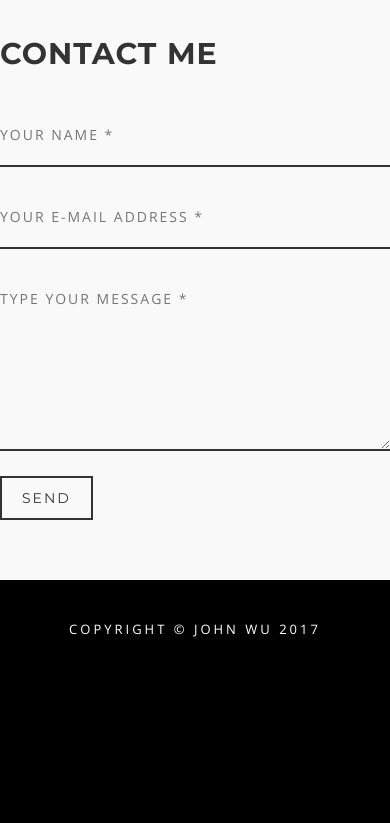
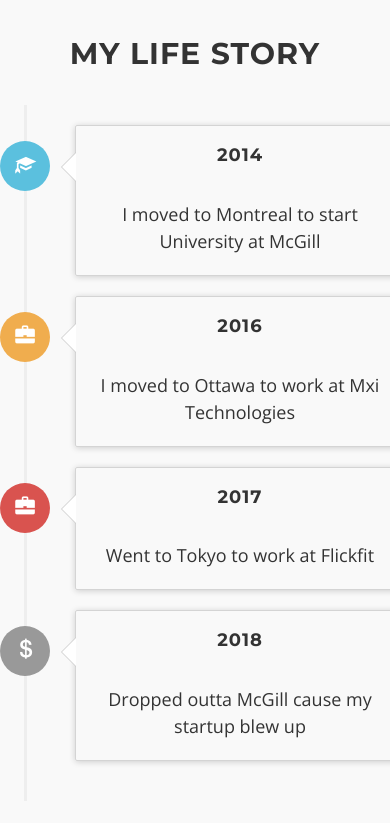
Before and after one commit to johnwu0604/my-face, a website: page public/index.html in a window 390 px wide. Shown: the part 1181-2004 px from the top of the page. Before the commit the page ends 1861 px from the top, so only its background shows below. Drawn offline with nearby package versions, Linux system fonts and the light colour scheme.

Commit message:
More changest UI template

```diff
--- a/public/css/theme.css
+++ b/public/css/theme.css
@@ -484,3 +484,187 @@ section {
 	background-position: center;
 	background-size: cover;
 }
+
+.timeline {
+	list-style: none;
+	padding: 20px 0 20px;
+	position: relative;
+}
+
+.timeline:before {
+	top: 0;
+	bottom: 0;
+	position: absolute;
+	content: " ";
+	width: 3px;
+	background-color: #eeeeee;
+	left: 50%;
+	margin-left: -1.5px;
+}
+
+.timeline > li {
+	margin-bottom: 20px;
+	position: relative;
+}
+
+.timeline > li:before,
+.timeline > li:after {
+	content: " ";
+	display: table;
+}
+
+.timeline > li:after {
+	clear: both;
+}
+
+.timeline > li:before,
+.timeline > li:after {
+	content: " ";
+	display: table;
+}
+
+.timeline > li:after {
+	clear: both;
+}
+
+.timeline > li > .timeline-panel {
+	width: 46%;
+	float: left;
+	border: 1px solid #d4d4d4;
+	border-radius: 2px;
+	padding: 20px;
+	position: relative;
+	-webkit-box-shadow: 0 1px 6px rgba(0, 0, 0, 0.175);
+	box-shadow: 0 1px 6px rgba(0, 0, 0, 0.175);
+}
+
+.timeline > li > .timeline-panel:before {
+	position: absolute;
+	top: 26px;
+	right: -15px;
+	display: inline-block;
+	border-top: 15px solid transparent;
+	border-left: 15px solid #ccc;
+	border-right: 0 solid #ccc;
+	border-bottom: 15px solid transparent;
+	content: " ";
+}
+
+.timeline > li > .timeline-panel:after {
+	position: absolute;
+	top: 27px;
+	right: -14px;
+	display: inline-block;
+	border-top: 14px solid transparent;
+	border-left: 14px solid #fff;
+	border-right: 0 solid #fff;
+	border-bottom: 14px solid transparent;
+	content: " ";
+}
+
+.timeline > li > .timeline-badge {
+	color: #fff;
+	width: 50px;
+	height: 50px;
+	line-height: 50px;
+	font-size: 1.4em;
+	text-align: center;
+	position: absolute;
+	top: 16px;
+	left: 50%;
+	margin-left: -25px;
+	background-color: #999999;
+	z-index: 100;
+	border-top-right-radius: 50%;
+	border-top-left-radius: 50%;
+	border-bottom-right-radius: 50%;
+	border-bottom-left-radius: 50%;
+}
+
+.timeline > li.timeline-inverted > .timeline-panel {
+	float: right;
+}
+
+.timeline > li.timeline-inverted > .timeline-panel:before {
+	border-left-width: 0;
+	border-right-width: 15px;
+	left: -15px;
+	right: auto;
+}
+
+.timeline > li.timeline-inverted > .timeline-panel:after {
+	border-left-width: 0;
+	border-right-width: 14px;
+	left: -14px;
+	right: auto;
+}
+
+.timeline-badge.primary {
+	background-color: #2e6da4 !important;
+}
+
+.timeline-badge.success {
+	background-color: #3f903f !important;
+}
+
+.timeline-badge.warning {
+	background-color: #f0ad4e !important;
+}
+
+.timeline-badge.danger {
+	background-color: #d9534f !important;
+}
+
+.timeline-badge.info {
+	background-color: #5bc0de !important;
+}
+
+.timeline-title {
+	margin-top: 0;
+	color: inherit;
+}
+
+.timeline-body > p,
+.timeline-body > ul {
+	margin-bottom: 0;
+}
+
+.timeline-body > p + p {
+	margin-top: 5px;
+}
+
+@media (max-width: 767px) {
+	ul.timeline:before {
+		left: 40px;
+	}
+
+	ul.timeline > li > .timeline-panel {
+		width: calc(100% - 90px);
+		width: -moz-calc(100% - 90px);
+		width: -webkit-calc(100% - 90px);
+	}
+
+	ul.timeline > li > .timeline-badge {
+		left: 15px;
+		margin-left: 0;
+		top: 16px;
+	}
+
+	ul.timeline > li > .timeline-panel {
+		float: right;
+	}
+
+	ul.timeline > li > .timeline-panel:before {
+		border-left-width: 0;
+		border-right-width: 15px;
+		left: -15px;
+		right: auto;
+	}
+
+	ul.timeline > li > .timeline-panel:after {
+		border-left-width: 0;
+		border-right-width: 14px;
+		left: -14px;
+		right: auto;
+	}
+}
--- a/public/index.html
+++ b/public/index.html
@@ -42,6 +42,9 @@
 				<a href="#photos">Photos</a>
 				</li>
 				<li>
+					<a href="#timeline">My Life Story</a>
+				</li>
+				<li>
 				<a href="#contact">Contact Me</a>
 				</li>
 			</ul>
@@ -70,7 +73,7 @@
 	</div>
 	</header>
 
-<!-- About Section -->
+	<!-- About Section -->
 	<section id="about">
 	<div class="container content-section text-center">
 		<div class="row">
@@ -185,7 +188,62 @@
 	</div>
 	</section>
 
-<!-- Contact Section -->
+	<!-- Timeline -->
+	<section id="timeline">
+		<div class="container content-section text-center">
+			<div class="row">
+				<h2>My Life Story</h2>
+				<ul class="timeline">
+					<li>
+						<div class="timeline-badge info"><i class="glyphicon glyphicon-education"></i></div>
+						<div class="timeline-panel">
+							<div class="timeline-heading">
+								<h4 class="timeline-title">2014</h4>
+							</div>
+							<div class="timeline-body">
+								<p>I moved to Montreal to start University at McGill</p>
+							</div>
+						</div>
+					</li>
+					<li class="timeline-inverted">
+						<div class="timeline-badge warning"><i class="glyphicon glyphicon-briefcase"></i></div>
+						<div class="timeline-panel">
+							<div class="timeline-heading">
+								<h4 class="timeline-title">2016</h4>
+							</div>
+							<div class="timeline-body">
+								<p>I moved to Ottawa to work at Mxi Technologies</p>
+							</div>
+						</div>
+					</li>
+					<li>
+						<div class="timeline-badge danger"><i class="glyphicon glyphicon-briefcase"></i></div>
+						<div class="timeline-panel">
+							<div class="timeline-heading">
+								<h4 class="timeline-title">2017</h4>
+							</div>
+							<div class="timeline-body">
+								<p>Went to Tokyo to work at Flickfit</p>
+							</div>
+						</div>
+					</li>
+					<li class="timeline-inverted">
+						<div class="timeline-badge default"><i class="glyphicon glyphicon-usd"></i></div>
+						<div class="timeline-panel">
+							<div class="timeline-heading">
+								<h4 class="timeline-title">2018</h4>
+							</div>
+							<div class="timeline-body">
+								<p>Dropped outta McGill cause my startup blew up</p>
+							</div>
+						</div>
+					</li>
+				</ul>
+			</div>
+		</div>
+	</section>
+
+	<!-- Contact Section -->
 	<section id="contact">
 		<div class="container content-section">
 			<div class="row">
```
